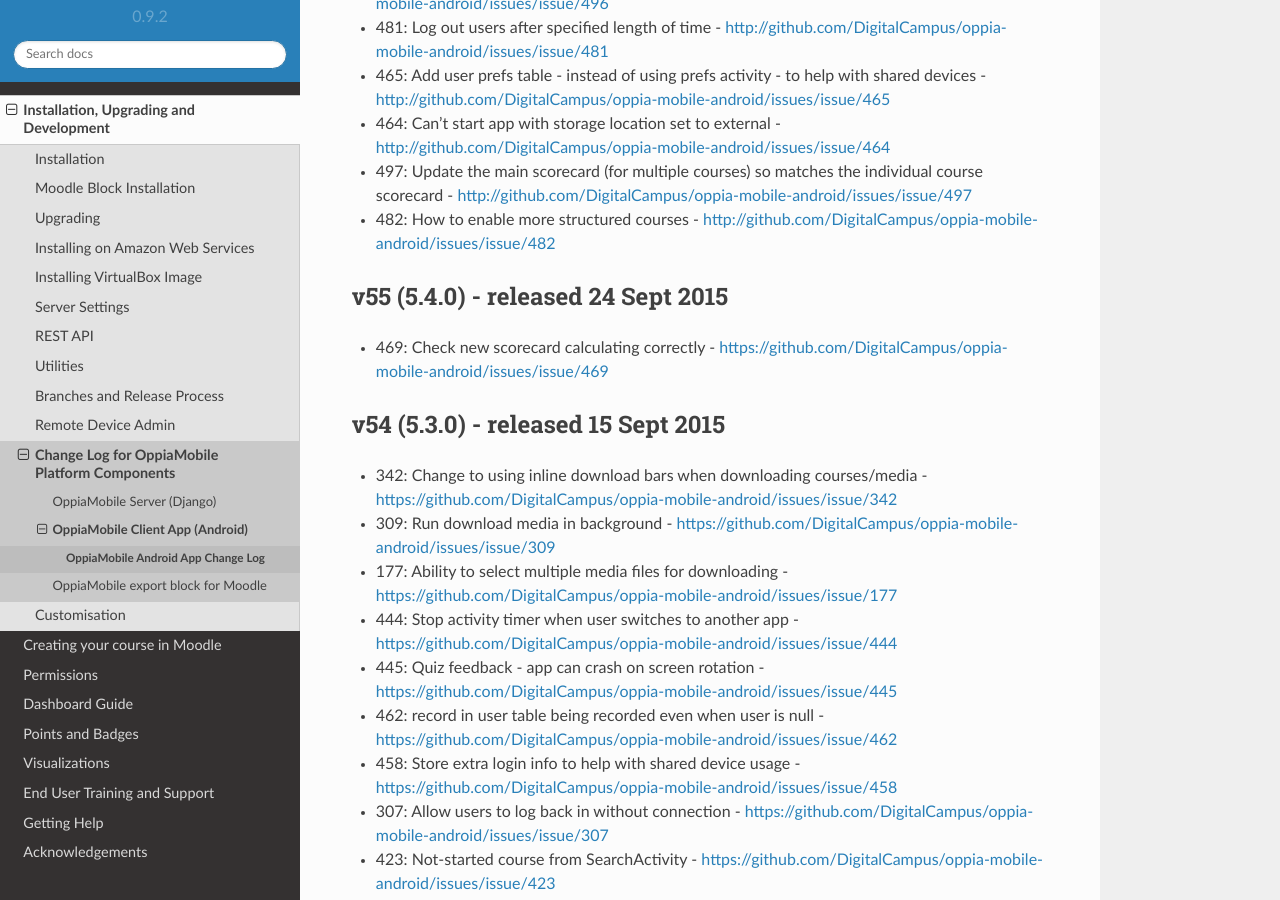
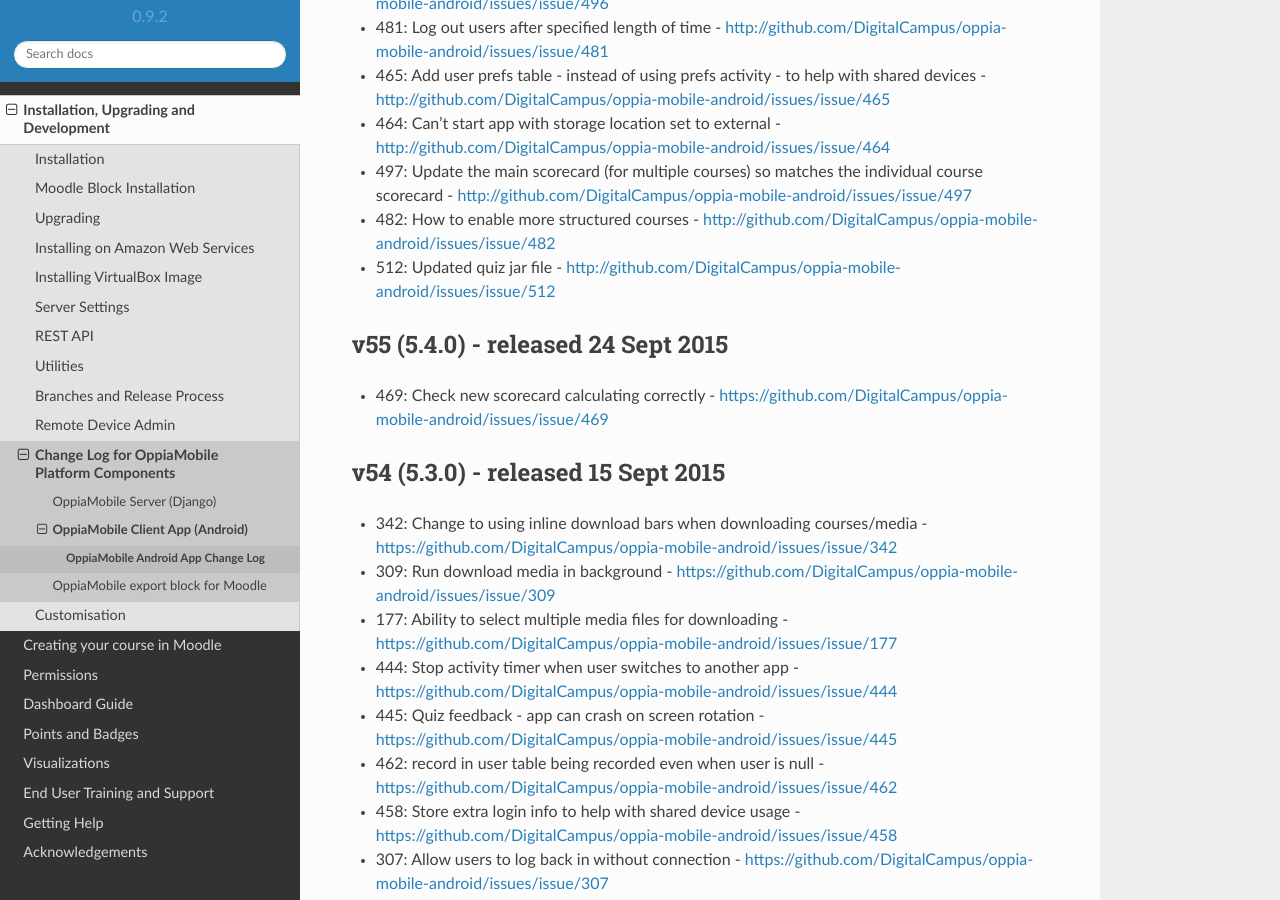
Before and after one commit to DigitalCampus/django-oppia, a Sphinx documentation site: the page built from docs/dev/changelog_android.rst, in a window 1280 px wide and 900 px high, scrolled down 824 px. Built offline with Sphinx 7.4.7 and the Read the Docs theme 2.0.0, drawn with Linux system fonts in a browser that asks for light colours; pages that are not in the unit, such as notebooks, are missing from menus; the version number is read from the project's files by our own code.

Commit message:
512: Updated quiz jar file
Task-Url:
http://github.com/DigitalCampus/oppia-mobile-android/issues/issue/512

```diff
--- a/docs/dev/changelog_android.rst
+++ b/docs/dev/changelog_android.rst
@@ -23,6 +23,7 @@
 * 464: Can't start app with storage location set to external - http://github.com/DigitalCampus/oppia-mobile-android/issues/issue/464
 * 497: Update the main scorecard (for multiple courses) so matches the individual course scorecard - http://github.com/DigitalCampus/oppia-mobile-android/issues/issue/497
 * 482: How to enable more structured courses - http://github.com/DigitalCampus/oppia-mobile-android/issues/issue/482
+* 512: Updated quiz jar file - http://github.com/DigitalCampus/oppia-mobile-android/issues/issue/512
 
 .. _appv55:
 
```
